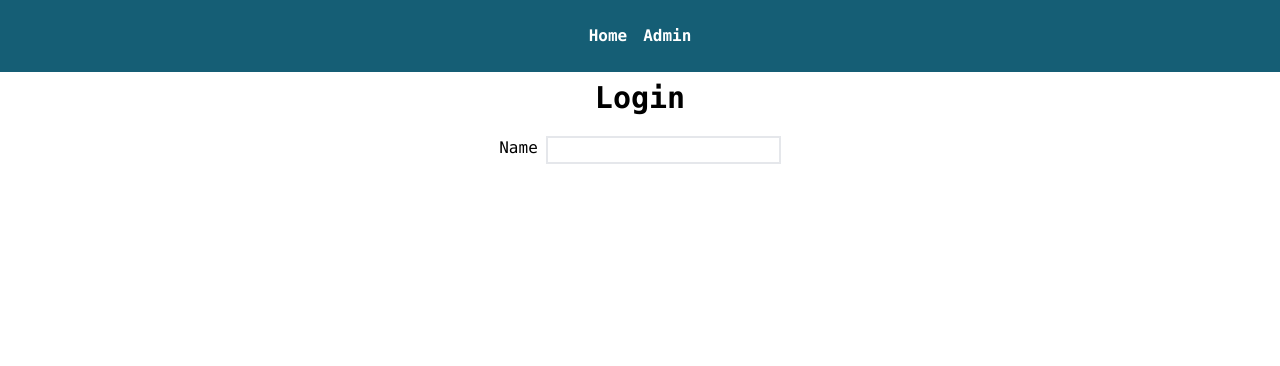
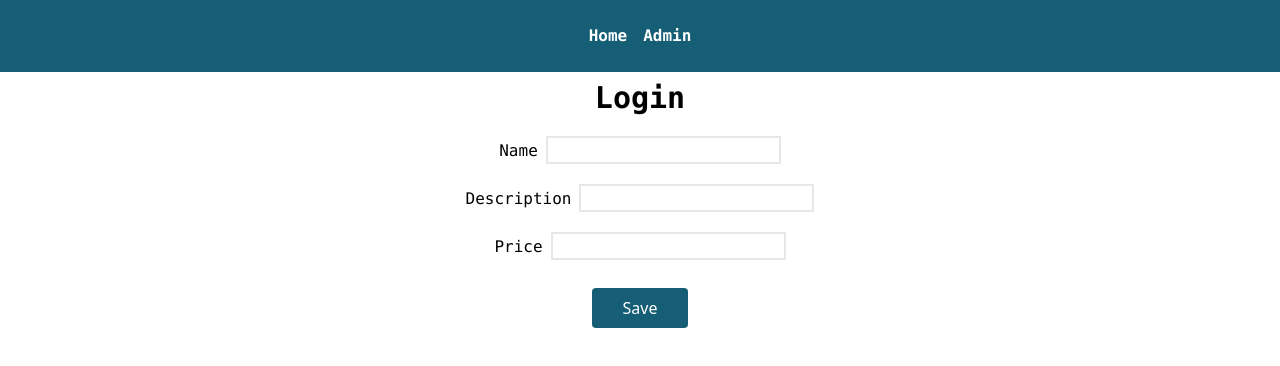
Before and after one commit to ialmani/react-restaurant, a React (Vite) app: page /admin in a window 1280 px wide. Shown: the top 366 px of the page. Built offline with nearby package versions, Linux system fonts and the light colour scheme.

Commit message:
add clsx and a button component

```diff
--- a/package.json
+++ b/package.json
@@ -9,6 +9,7 @@
     "preview": "vite preview"
   },
   "dependencies": {
+    "clsx": "^1.2.1",
     "react": "^18.2.0",
     "react-dom": "^18.2.0",
     "react-router-dom": "^6.4.1"
--- a/src/Admin.tsx
+++ b/src/Admin.tsx
@@ -1,5 +1,6 @@
 import Input from "./shared/Input";
 import Heading from "./shared/Heading";
+import Button from "./shared/Button";
 
 const Admin = () => {
   return (
@@ -9,8 +10,17 @@ const Admin = () => {
           <Heading level={2} children="Login"></Heading>
         </div>
 
-        <form className="flex justify-center mt-5">
-          <Input id="name" label="Name" />
+        <form className="block text-center mt-5">
+          <div>
+            <Input type="text" id="name" label="Name" />
+          </div>
+          <div>
+            <Input type="text" id="description" label="Description" />
+          </div>
+          <div>
+            <Input type="number" id="price" label="Price" />
+          </div>
+          <Button variant="primary" type="submit" children="Save"></Button>
         </form>
       </div>
     </>
--- /dev/null
+++ b/src/shared/Button.tsx
@@ -0,0 +1,27 @@
+import { clsx } from "clsx";
+
+type ButtonProps = {
+  classname?: string;
+  children: React.ReactNode;
+  type: "submit" | "button";
+  variant: "primary" | "secondary";
+};
+
+const variantMap = {
+  primary:
+    "bg-cyan-800 text-white w-24 mt-2 cursor-pointer hover:bg-cyan-700 p-2 rounded",
+  secondary:
+    "bg-gray-500 over:bg-cyan-700  text-white w-24 mt-2 cursor-pointer p-2 rounded",
+};
+
+const Button = ({ children, type, variant, classname = "" }: ButtonProps) => {
+  return (
+    <>
+      <button type={type} className={clsx(variantMap[variant], classname)}>
+        {children}
+      </button>
+    </>
+  );
+};
+
+export default Button;
--- a/src/shared/Input.tsx
+++ b/src/shared/Input.tsx
@@ -1,15 +1,16 @@
 type InputProps = {
   label: string;
   id: string;
+  type?: "text" | "number" | "email" | "password" | "tel";
 };
 
-const Input = (prop: InputProps) => {
+const Input = ({ label, id, type }: InputProps) => {
   return (
     <>
-      <label htmlFor={prop.id} className="font-mono">
-        {prop.label}
+      <label htmlFor={id} className="font-mono max-w-xl min-w-maxl">
+        {label}
       </label>
-      <input id={prop.id} type="text" className="border-2 ml-2" />
+      <input id={id} type={type} className="border-2 ml-2 mb-5 " />
     </>
   );
 };
```
Also changed, not shown: 1 other file (tests, documents, lock files or other folders).
